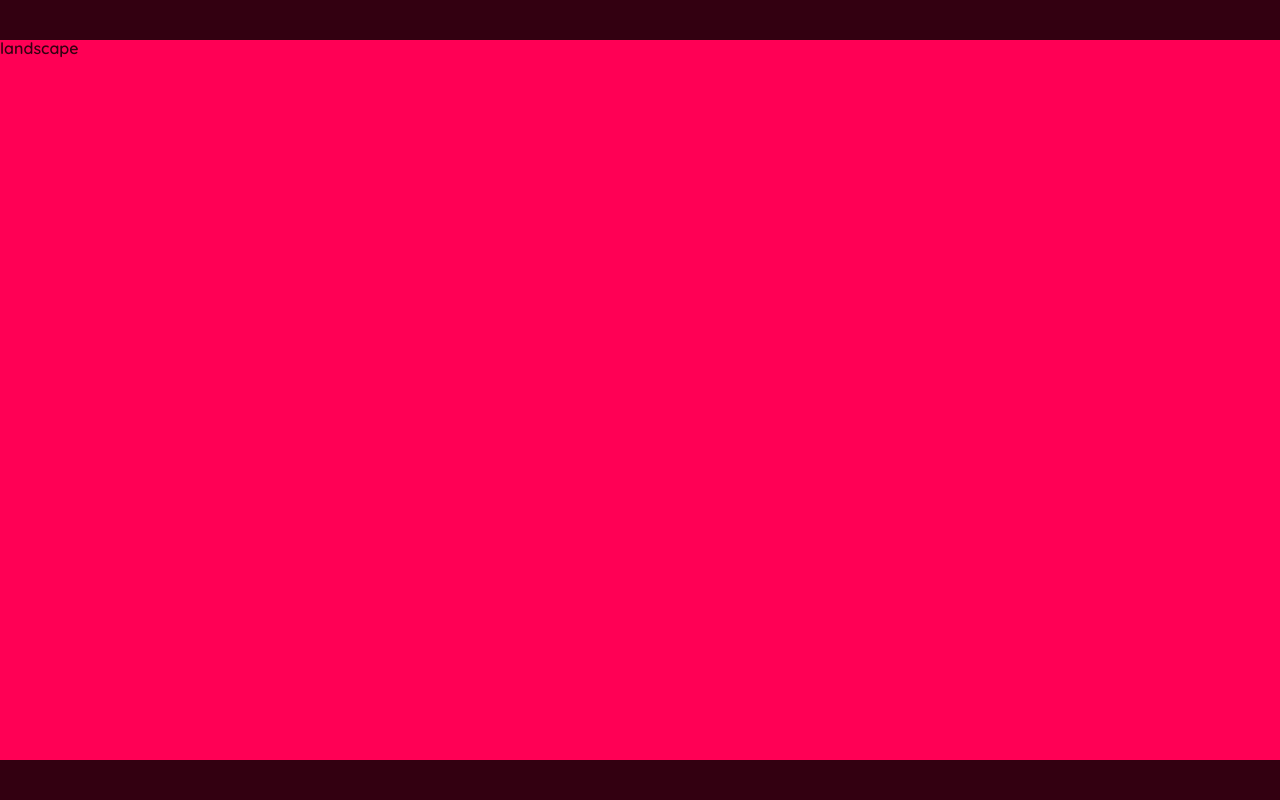
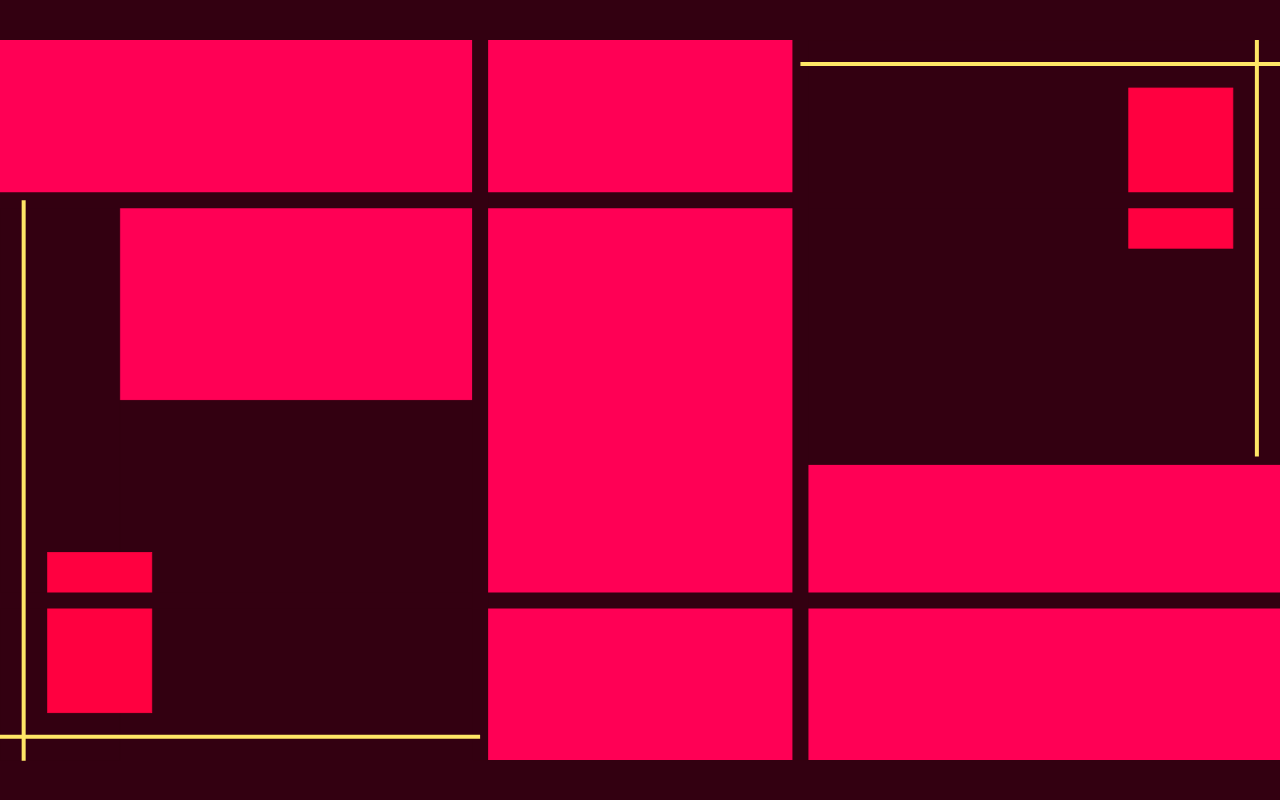
Before and after one commit to Driijko/tracks, a Svelte app: page / in a window 1280 px wide. Built offline with nearby package versions, Linux system fonts and the light colour scheme; a web font is replaced by a local one.

Commit message:
OpeningPromptLandscape: svg background and animation.

```diff
--- a/src/components/layers/opening-prompt/OpeningPromptLandscape.svelte
+++ b/src/components/layers/opening-prompt/OpeningPromptLandscape.svelte
@@ -1,2 +1,52 @@
+<!-- SCRIPTS //////////////////////////////////////////////// -->
+<script>
+  // IMPORTS --------------------------------------------
+  import { gsap } from "gsap";
+  import { onMount } from "svelte";
+
+  // ANIMATION -------------------------------------------
+  const tl = gsap.timeline();
+
+  onMount(()=> {
+    tl.from("#l1", {duration: 2, ease:"power1.inOut", attr:{x2: 0}},0);
+    tl.from("#l2", {duration: 2, ease:"power1.inOut", attr:{x1: 1600}},0);
+    tl.from("#l3", {duration: 1, ease:"power1.inOut", attr:{y2: 0}},0);
+    tl.from("#l4", {duration: 1, ease:"power1.inOut",
+      attr:{y1: 900}},0);
+    tl.from("#l5", {duration: 1, ease:"power1.inOut",
+    attr:{x1: 1600}},3);
+    tl.from("#l6", {duration: 1, ease:"power1.inOut",
+    attr:{y2: 0}},2.5);
+    tl.from("#l7", {duration: 1, ease:"power1.inOut",
+    attr:{x2: 0}},3);
+    tl.from("#l8", {duration: 1, ease:"power1.inOut",
+    attr:{y1: 900}},2.5);
+    tl.from("#r1", {duration: 3, ease:"power1.out", attr:{x:1600, width: 0}},1);
+    tl.from("#r2", {duration: 3, ease:"power1.out", attr:{width: 0}},1);
+    tl.from("#r3", {duration: 2, ease:"power1.out", attr:{y: 900, height: 0}},1);
+    tl.from(["#r4", "#r5"], {duration: 2, ease: "power1.inOut", opacity: 0}, 4);
+    tl.from(["#p1", "#p2", "#p3"], {duration: 3, ease:"power1.inOut", letterSpacing: "-0.5em", stagger: 1}, 1);
+    tl.set(["#p1-p1", "#p1-p2", "#p1-p3"], {transform: "rotateY(0deg)", stagger: 1}, 1)
+    tl.from(["#p1-p1", "#p1-p2", "#p1-p3"], {duration: 1, ease:"linear", transform: "rotateY(90deg)", stagger: 1}, 1);
+    tl.set(".prompt-option", {transform: "scaleX(1)"}, 2);
+    tl.from(".prompt-option", {duration: 4, transform: "scaleX(0)", opacity: 0, ease: "power1.out"}, 2);
+    tl.from("#p1-link1", {duration: 2, opacity: 0}, 6);
+  });
+</script>
+
 <!-- MARKUP //////////////////////////////////////////// -->
-<p>landscape</p>
+<svg class="svg-background" viewBox="0 0 1600 900" >
+  <rect id="r1" class="color1" x="1000" y="0" width="600" height="530" />
+  <rect id="r2" class="color1" x="0" y="450" width="600" height="480" />
+  <rect id="r3" class="color1" x="0" y="200" width="150" height="700" />
+  <rect id="r4" class="color3" x="1410" y="60" width="130" height="200" />
+  <rect id="r5" class="color3" x="60" y="640" width="130" height="200" />
+  <line id="l1" class="line color1" x1="0" y1="200" x2="1600" y2="200" />
+  <line id="l2" class="line color1" x1="0" y1="700" x2="1600" y2="700" />
+  <line id="l3" class="line color1" x1="600" y1="0" x2="600" y2="900" />
+  <line id="l4" class="line color1" x1="1000" y1="0" x2="1000" y2="900" />
+  <line id="l5" class="small-line color5" x1="1000" y1="30" x2="1600" y2="30" />
+  <line id="l6" class="small-line color5" x1="1570" y1="0" x2="1570" y2="520" />
+  <line id="l7" class="small-line color5" x1="0" y1="870" x2="600" y2="870" />
+  <line id="l8" class="small-line color5" x1="30" y1="200" x2="30" y2="900" />
+</svg>
```
